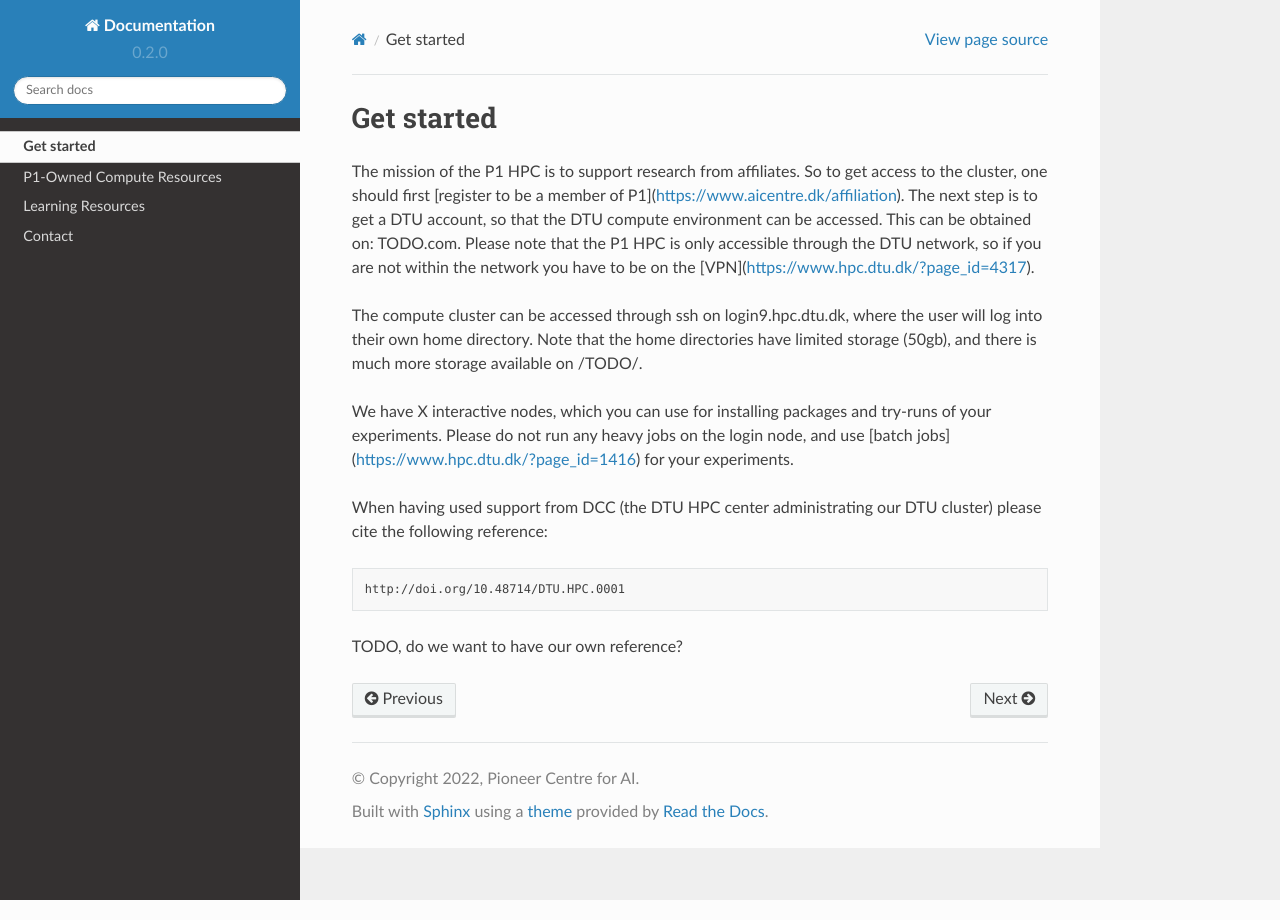
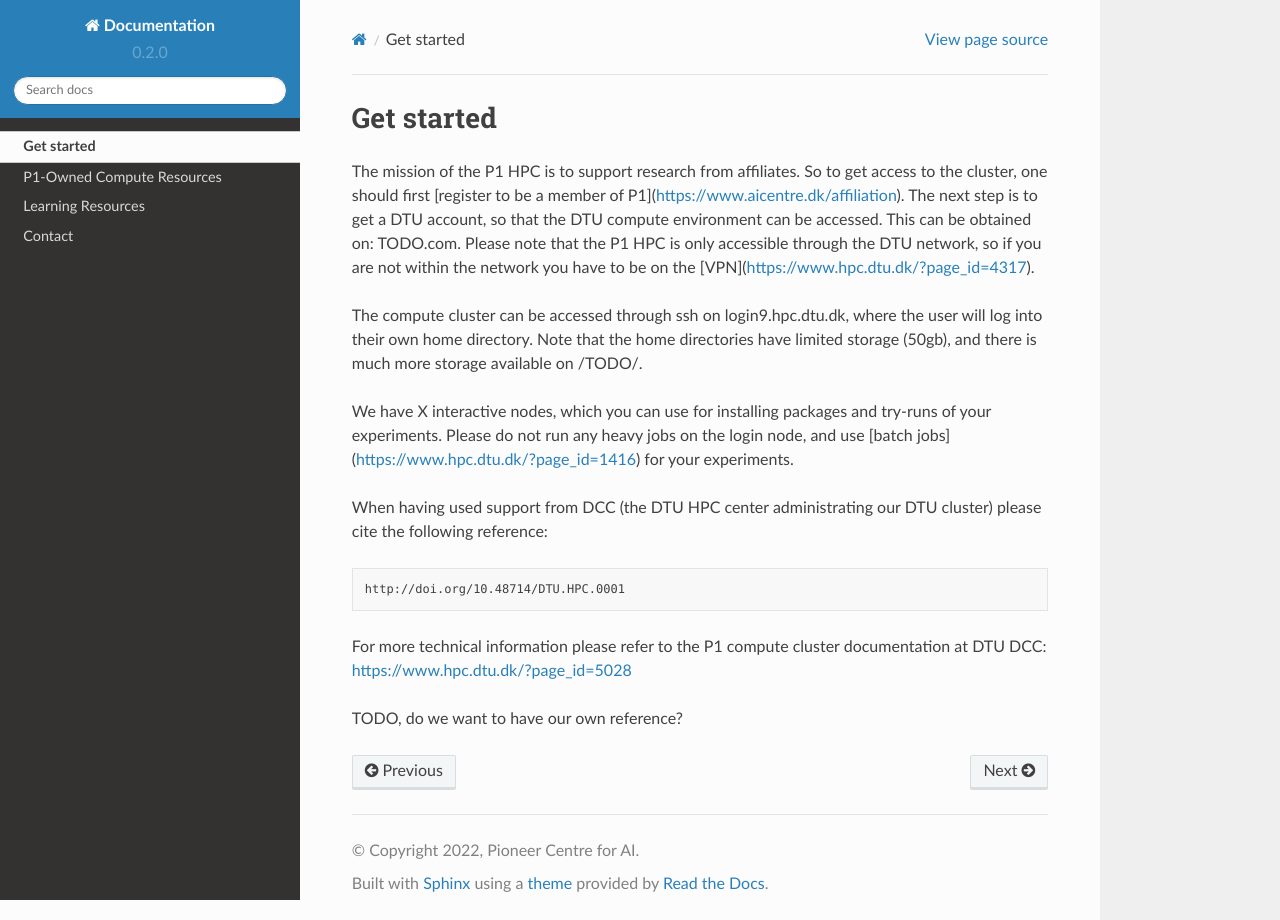
Before and after one commit to Pioneer-Centre-for-AI/p1-compute-documentation, a Sphinx documentation site: the page built from docs/source/getstarted.rst, in a window 1280 px wide. Built offline with Sphinx 7.4.7 and the Read the Docs theme 2.0.0, drawn with Linux system fonts in a browser that asks for light colours.

Commit message:
Update getstarted.rst

```diff
--- a/docs/source/getstarted.rst
+++ b/docs/source/getstarted.rst
@@ -26,5 +26,6 @@ cluster) please cite the following reference:
 
   http://doi.org/10.48714/DTU.HPC.0001
 
+For more technical information please refer to the P1 compute cluster documentation at DTU DCC: https://www.hpc.dtu.dk/?page_id=5028
 
 TODO, do we want to have our own reference?
```
